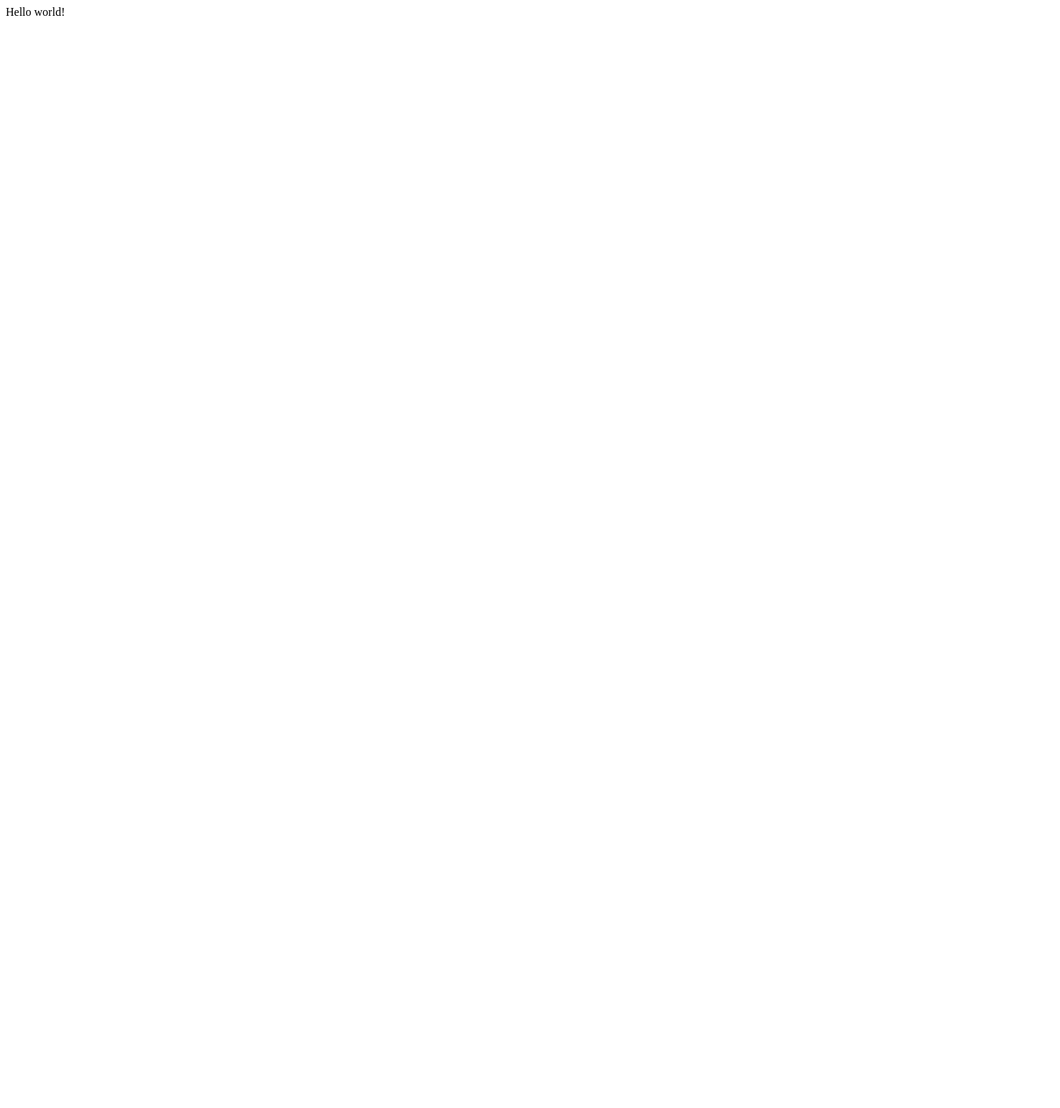
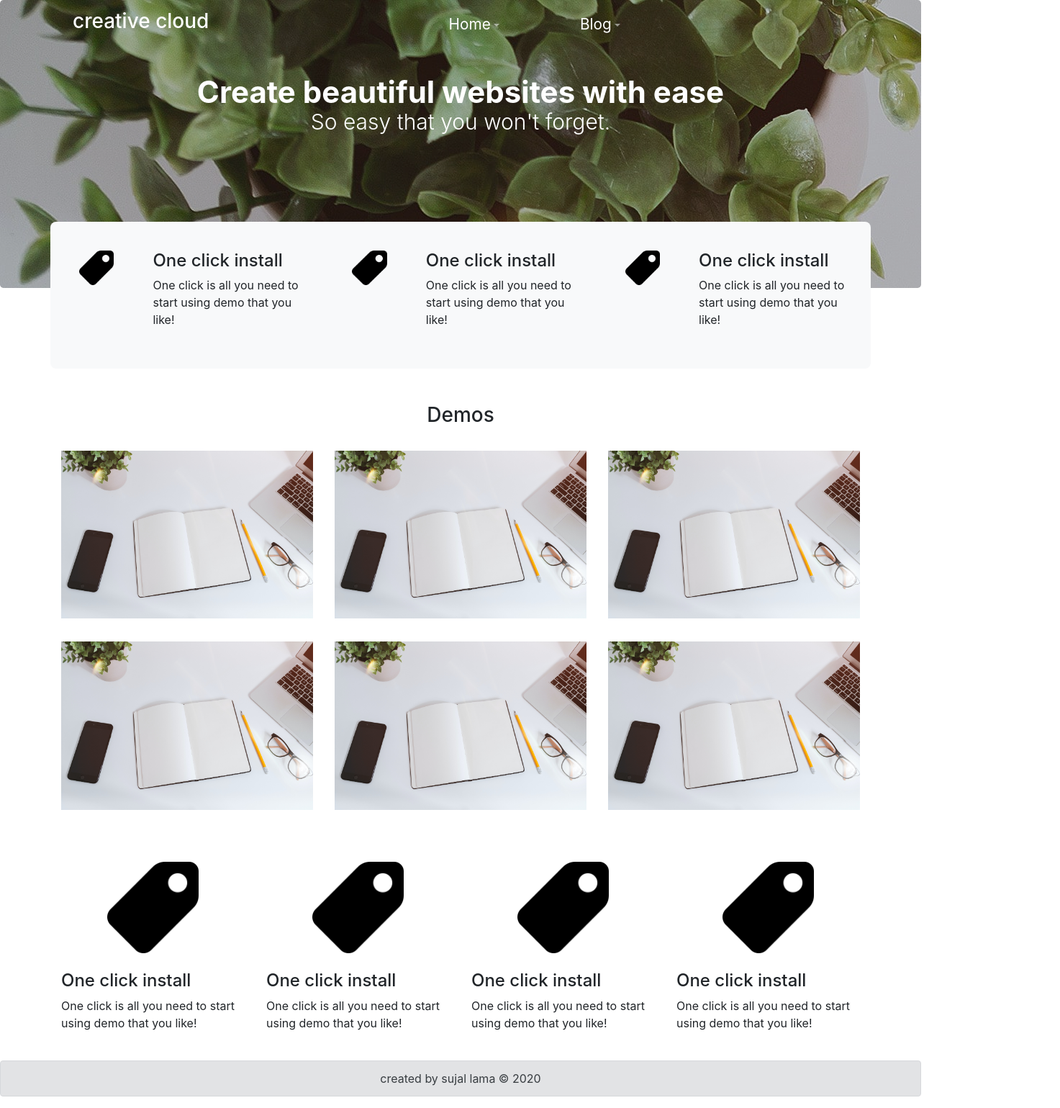
Before and after one commit to SujalLama/gatsby-creative-website, a Gatsby site: page / in a window 1280 px wide. Shown: the whole page at 72% size, 1473 px wide, since content can reach past the window. Before the commit the page ends 800 px from the top, so only its background shows below. Built offline with nearby package versions, Linux system fonts and the light colour scheme; Gatsby itself is replaced by a stand-in of ours.

Commit message:
final-website

```diff
--- /dev/null
+++ b/src/components/demos.js
@@ -0,0 +1,34 @@
+import React from 'react'
+import { Container, Row , Col } from 'reactstrap'
+
+const Demos = () => {
+    return (
+        <Container className="my-5">
+            <h3 className="text-center mb-3"> Demos </h3>
+            <Row>
+                <Col  xs="12" md="4" className="mt-3">
+                    <img width="100%" src="../../assets/website.jpg"></img>
+                </Col>
+                <Col xs="12" md="4" className="mt-3">
+                    <img width="100%" src="../../assets/website.jpg"></img>
+                </Col>
+                <Col xs="12" md="4" className="mt-3">
+                    <img width="100%" src="../../assets/website.jpg"></img>
+                </Col>
+            </Row>
+            <Row className="my-3">
+                <Col xs="12" md="4" className="mt-3">
+                    <img width="100%" src="../../assets/website.jpg"></img>
+                </Col>
+                <Col xs="12" md="4" className="mt-3">
+                    <img width="100%" src="../../assets/website.jpg"></img>
+                </Col>
+                <Col xs="12" md="4" className="mt-3">
+                    <img width="100%" src="../../assets/website.jpg"></img>
+                </Col>
+            </Row>
+        </Container>
+    )
+}
+
+export default Demos
--- /dev/null
+++ b/src/components/footer.js
@@ -0,0 +1,13 @@
+import { Alert } from 'reactstrap';
+import React from 'react';
+import '../styles/main.css'
+
+const Footer = () => {
+    return (
+        <Alert color="secondary" className="text-center">
+            created by sujal lama &copy; 2020
+        </Alert>
+    )
+}
+
+export default Footer
--- /dev/null
+++ b/src/components/header.js
@@ -0,0 +1,111 @@
+import React,{useState} from 'react'
+import {
+  Collapse,
+  Navbar,
+  NavbarToggler,
+  NavbarBrand,
+  Nav,
+  UncontrolledDropdown,
+  DropdownToggle,
+  DropdownMenu,
+  DropdownItem,
+ Container
+} from 'reactstrap';
+import {Link} from 'gatsby';
+import '../styles/main.css';
+import {motion} from 'framer-motion';
+
+
+const headVariants = {
+  hidden: {
+    opacity: 0,
+    y: -500
+  },
+  visible: {
+    opacity: 1,
+    y: 0,
+    transition: {
+        delay: 2,
+        duration: 2,
+        type: 'spring',
+        stiffness: 50
+    }
+  }
+}
+
+const Header = () => {
+     const [isOpen, setIsOpen] = useState(false);
+        const toggle = () => setIsOpen(!isOpen);
+
+    return (
+         <div>
+            <Container>
+      <Navbar color="light" dark expand="md" className="fixed bg-transparent">
+        <NavbarBrand href="/"
+        ><motion.p
+        variants={headVariants}
+        initial="hidden"
+        animate="visible"
+        className="h3"
+        >creative cloud</motion.p></NavbarBrand>
+        <NavbarToggler onClick={toggle} />
+        <Collapse isOpen={isOpen} navbar>
+          <Nav className={ isOpen ? `bg bg-white rounded` : `m-auto`}  navbar>
+            <UncontrolledDropdown nav inNavbar className="mx-5">
+
+              <DropdownToggle nav caret>
+                 <Link style={{fontSize: '1.3em', color: '#fff'}} to="/">
+                          Home
+                   </Link>
+              </DropdownToggle>
+              <DropdownMenu right>
+                <DropdownItem>
+                  Option 1
+                </DropdownItem>
+                <DropdownItem divider />
+                <DropdownItem>
+                  Option 2
+                </DropdownItem>
+                <DropdownItem divider />
+                <DropdownItem>
+                  Reset
+                </DropdownItem>
+              </DropdownMenu>
+            </UncontrolledDropdown>
+            <DropdownItem divider />
+
+
+          <UncontrolledDropdown nav inNavbar className="mx-5">
+              <DropdownToggle nav caret>
+                <Link style={{fontSize: '1.3em', color: '#fff'}} to="/blog">
+                      Blog
+
+                      </Link>
+              </DropdownToggle>
+              <DropdownMenu>
+                <DropdownItem>
+                  Option 1
+                </DropdownItem>
+                <DropdownItem divider />
+                <DropdownItem>
+                  Option 2
+                </DropdownItem>
+                <DropdownItem divider />
+                <DropdownItem>
+                  Reset
+                </DropdownItem>
+              </DropdownMenu>
+
+
+            </UncontrolledDropdown>
+
+                      </Nav>
+
+        </Collapse>
+      </Navbar>
+      </Container>
+    </div>
+    )
+}
+
+export default Header
--- /dev/null
+++ b/src/components/layout.js
@@ -0,0 +1,16 @@
+import React from 'react'
+import Footer from './footer'
+import Header from './header'
+import {Container} from 'reactstrap';
+
+const Layout = ({children}) => {
+    return (
+        <>
+            <Header></Header>
+            <main>{children}</main>
+            <Footer></Footer>
+        </>
+    )
+}
+
+export default Layout
--- /dev/null
+++ b/src/pages/blog.js
@@ -0,0 +1,129 @@
+import React from 'react'
+import Layout from '../components/layout'
+import {Card, CardImg, CardBody, CardTitle, CardText,
+    Col, Row, Jumbotron,
+    ListGroup, ListGroupItem,
+    Pagination, PaginationItem, PaginationLink, Container} from 'reactstrap'
+import {Link} from 'gatsby';
+
+
+const Blog = () => {
+    return (
+         <div className="bg-secondary">
+        <Layout>
+            <Jumbotron>
+               <Row>
+                   <Col md="10" className="mb-3">
+                   <h4>Blog Masonry 2.0</h4>
+                   </Col >
+                   <Col md="2">
+                   <Pagination>
+                        <PaginationItem >
+                            <PaginationLink first href="#"></PaginationLink>
+                        </PaginationItem>
+                        <PaginationItem >
+                            <PaginationLink href="#">
+                                <Link to="/" style={{color: '#000'}}>Home</Link>
+                            </PaginationLink>
+                        </PaginationItem>
+                        <PaginationItem active>
+                            <PaginationLink  href="#">
+                                <Link to="/blog" style={{color: '#000'}}>Blog</Link>
+                            </PaginationLink>
+                        </PaginationItem>
+                        <PaginationItem >
+                            <PaginationLink last href="#"></PaginationLink>
+                        </PaginationItem>
+                </Pagination>
+                   </Col>
+               </Row>
+             </Jumbotron>
+             <Container>
+                 <Row>
+                     <Col md="4">
+                         <Row>
+                             <Col md="8">
+                                <input type="text" className="form-control shadow" placeholder="Search here..."></input>
+                            </Col>
+                         </Row>
+                        <Row className="mt-5 mb-3">
+                            <h4>Categories</h4>
+                        </Row>
+                        <Row className="mb-4">
+                             <ListGroup className="shadow">
+                                <ListGroupItem>Cras justo odio</ListGroupItem>
+                                <ListGroupItem>Dapibus ac facilisis in</ListGroupItem>
+                                <ListGroupItem>Morbi leo risus</ListGroupItem>
+                                <ListGroupItem>Porta ac consectetur ac</ListGroupItem>
+                                <ListGroupItem>Vestibulum at eros</ListGroupItem>
+                            </ListGroup>
+                        </Row>
+                     </Col>
+                     <Col md="8">
+                         <Row>
+                             <Col>
+                                <Card>
+                                     <CardImg top width="100%" src="../../assets/website.jpg" alt="Card image cap" />
+                                        <CardBody>
+                                            <p>{new Date().getFullYear()}</p>
+                                            <CardTitle tag="h5">Card title</CardTitle>
+                                            <CardText>Some quick example text to build on the card title and make up the bulk of the card's content.</CardText>
+                                            <hr></hr>
+                                            <p>Categories</p>
+                                        </CardBody>
+                                </Card>
+                             </Col>
+
+                             <Col>
+                                <Card>
+                                     <CardImg top width="100%" src="../../assets/website.jpg" alt="Card image cap" />
+                                        <CardBody>
+                                            <p>{new Date().getFullYear()}</p>
+                                            <CardTitle tag="h5">Team Player</CardTitle>
+                                            <CardText>Some quick example text to build on the card title and make up the bulk of the card's content.</CardText>
+                                            <hr></hr>
+                                            <p>Categories</p>
+                                        </CardBody>
+                                </Card>
+                             </Col>
+                         </Row>
+
+
+                            <Row className="my-4">
+                             <Col>
+                                <Card>
+                                     <CardImg top width="100%" src="../../assets/website.jpg" alt="Card image cap" />
+                                        <CardBody>
+                                            <p>{new Date().getFullYear()}</p>
+                                            <CardTitle tag="h5">Card title</CardTitle>
+                                            <CardText>Some quick example text to build on the card title and make up the bulk of the card's content.</CardText>
+                                            <hr></hr>
+                                            <p>Categories</p>
+                                        </CardBody>
+                                </Card>
+                             </Col>
+
+                             <Col>
+                                <Card>
+                                     <CardImg top width="100%" src="../../assets/website.jpg" alt="Card image cap" />
+                                        <CardBody>
+                                            <p>{new Date().getFullYear()}</p>
+                                            <CardTitle tag="h5">Team Player</CardTitle>
+                                            <CardText>Some quick example text to build on the card title and make up the bulk of the card's content.</CardText>
+                                            <hr></hr>
+                                            <p>Categories</p>
+                                        </CardBody>
+                                </Card>
+                             </Col>
+                         </Row>
+
+                     </Col>
+                 </Row>
+
+             </Container>
+        </Layout>
+        </div>
+    )
+}
+
+export default Blog
--- a/src/pages/index.js
+++ b/src/pages/index.js
@@ -1,5 +1,125 @@
 import React from "react"
+import 'bootstrap/dist/css/bootstrap.min.css';
+import Layout from "../components/layout";
+import {Container, Jumbotron, Row, Col} from 'reactstrap';
+import '../styles/main.css';
+import Demos from "../components/demos";
+import {motion} from 'framer-motion';
+
+const headingVariants = {
+  hidden: {
+    opacity: 0,
+    scale: 1
+  },
+  visible: {
+    opacity: 1,
+    scale: 1.5,
+    transition: {
+      delay: 1,
+      duration: 3,
+      type: 'spring',
+      stiffness: 400
+
+    }
+  }
+}
 
 export default function Home() {
-  return <div>Hello world!</div>
+  return (
+    <>
+      <Layout>
+      <Jumbotron className=" jumbo">
+        <Container className="text-center my-5">
+        <motion.h1 className="h3 font-weight-bold"
+        variants={headingVariants}
+        initial="hidden"
+        animate="visible"
+        >
+          Create beautiful websites with ease
+        </motion.h1>
+        <motion.p className="lead"
+        variants={headingVariants}
+        initial="hidden"
+        animate="visible"
+        >So easy that you won't forget.</motion.p>
+        </Container>
+      </Jumbotron>
+      <Container className="bg-light box">
+          <Row>
+              <Col md="4">
+                <Row>
+                  <Col xs="4" className="text-center mt-4">
+                    <img width="50%" src="../../assets/price-tag.png"></img>
+                  </Col>
+                  <Col xs="8" className="my-4"><h4>One click install</h4>
+                  <p>One click is all you need to start using demo that you like!</p>
+                  </Col>
+                </Row>
+              </Col>
+
+              <Col md="4">
+                <Row>
+                <Col xs="4" className="text-center mt-4">
+                  <img width="50%" src="../../assets/price-tag.png"></img></Col>
+                  <Col xs="8" className="my-4"><h4>One click install</h4>
+                  <p>One click is all you need to start using demo that you like!</p>
+                  </Col>
+                  </Row>
+              </Col>
+
+              <Col md="4">
+                <Row>
+                <Col xs="4" className="text-center mt-4">
+                  <img width="50%" src="../../assets/price-tag.png"></img></Col>
+                  <Col  xs="8" className="my-4"><h4>One click install</h4>
+                  <p>One click is all you need to start using demo that you like!</p>
+                  </Col>
+                  </Row>
+              </Col>
+          </Row>
+      </Container>
+      <Demos />
+      <Container>
+        <Row>
+              <Col xs="6" md="3">
+                <Row>
+                  <Col xs="12" className="text-center mt-4">
+                    <img width="50%" src="../../assets/price-tag.png"></img></Col>
+                  <Col xs="12" className="my-4"><h4>One click install</h4>
+                  <p>One click is all you need to start using demo that you like!</p>
+                  </Col>
+                </Row>
+              </Col>
+              <Col xs="6" md="3" >
+                <Row>
+                <Col xs="12" className="text-center mt-4">
+                  <img width="50%" src="../../assets/price-tag.png"></img></Col>
+                  <Col xs="12" className="my-4"><h4>One click install</h4>
+                  <p>One click is all you need to start using demo that you like!</p>
+                  </Col>
+                  </Row>
+              </Col>
+              <Col xs="6" md="3">
+                <Row>
+                <Col xs="12" className="text-center mt-4">
+                  <img width="50%" src="../../assets/price-tag.png"></img></Col>
+                  <Col  xs="12" className="my-4"><h4>One click install</h4>
+                  <p>One click is all you need to start using demo that you like!</p>
+                  </Col>
+                  </Row>
+              </Col>
+              <Col xs="6" md="3">
+                <Row>
+                <Col xs="12" className="text-center mt-4">
+                  <img width="50%" src="../../assets/price-tag.png"></img></Col>
+                  <Col  xs="12" className="my-4"><h4>One click install</h4>
+                  <p>One click is all you need to start using demo that you like!</p>
+                  </Col>
+                  </Row>
+              </Col>
+          </Row>
+      </Container>
+      </Layout>
+    </>
+  )
 }
--- /dev/null
+++ b/src/styles/main.css
@@ -0,0 +1,21 @@
+.jumbo {
+  color: #fff;
+  position: absolute;
+  top: 0;
+  width: 100%;
+  height: 50vh;
+  background: linear-gradient(rgba(0, 0, 0, 0.2), rgba(0, 0, 0, 0.2)),
+    url("../../static/assets/website.jpg");
+  z-index: -2;
+}
+
+.box {
+  margin-top: 15em;
+  border-radius: 0.5em;
+  padding: 1em 1em;
+  background-color: #fff;
+}
+
+Link {
+  color: #fff;
+}
```
Also changed, not shown: package.json (+7 -2 lines), static/assets/price-tag.png (added), static/assets/website.jpg (added), 1 other file.
